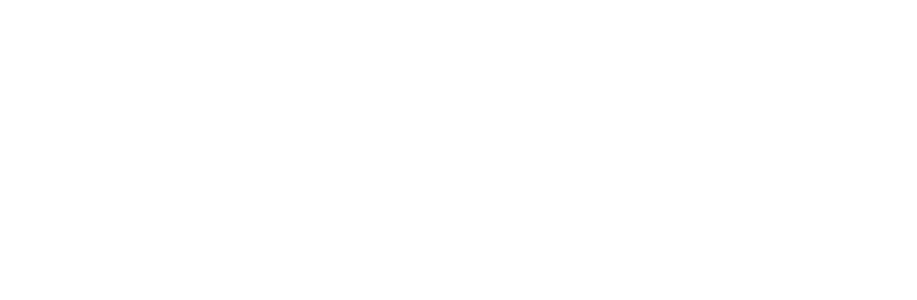
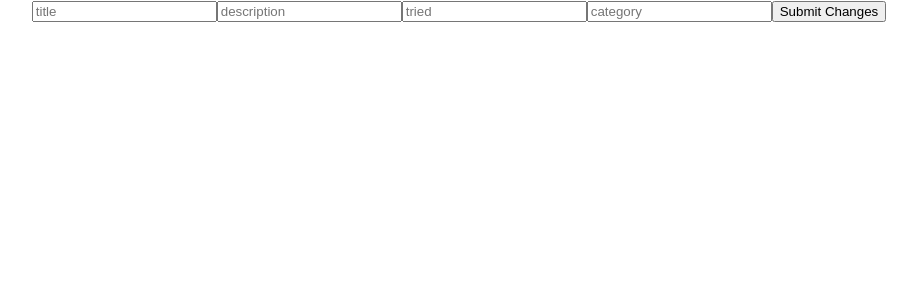
Before and after one commit to bw-devdesk-queue-1/frontend, a React (Create React App) app in the folder devdesk/: page /updateIssue/1 in a window 1280 px wide. Shown: the top 300 px of the page, without its empty margins (181-1098 px from the left). Built offline with nearby package versions, Linux system fonts and the light colour scheme; sample sign-in values are in the browser's storage.

Commit message:
Able to update issue

```diff
--- a/devdesk/src/App.js
+++ b/devdesk/src/App.js
@@ -8,6 +8,7 @@ import Login from "./Components/Login";
 import IssueList from "./Components/IssueList";
 import Registar from "./Components/Registar";
 import CreateIssue from "./Components/CreateIssue";
+import UpdateIssue from "./Components/UpdateIssue";
 
 function App(props) {
   return (
@@ -18,6 +19,7 @@ function App(props) {
           component={IssueList} />
         />
         <PrivateRoute path="/createIssue" component={CreateIssue} />
+        <PrivateRoute path="/updateIssue/:id" component={UpdateIssue} />
         <Route path="/registar" component={Registar} />
         <Route exact path="/" component={Login} />
       </Switch>
--- a/devdesk/src/Components/Issue.js
+++ b/devdesk/src/Components/Issue.js
@@ -8,8 +8,10 @@ import {
 } from "@material-ui/core";
 import { useParams } from "react-router-dom";
 import { Link as RouterLink } from "react-router-dom";
+import { deleteData } from "../actions"
+import { connect } from 'react-redux';
 
-export default function Issue(props) {
+function Issue(props) {
   const params = useParams();
   let issue = null;
   if (props.issues !== null) {
@@ -19,6 +21,11 @@ export default function Issue(props) {
     //
     // Or something like that.
     issue = props.issues.filter(x => x.ticket.id.toString() === params.id)[0];
+  }
+
+  const deleteIssue = (id) => {
+    props.deleteData(id)
+    props.history.push("/issues")
   }
 
   return (
@@ -49,17 +56,25 @@ export default function Issue(props) {
           <div>{issue.ticket.category}</div>
 
           <div>
-            <button>Edit</button>
-            <button onClick={() => props.deleteData(issue.ticket.id)}>
+            <RouterLink to={`/updateIssue/${issue.ticket.id}`}>Edit</RouterLink>
+            <button onClick={() => deleteIssue(issue.ticket.id)}>
               Delete
             </button>
           </div>
         </Card>
       ) : (
-        <Card>
-          <p>Loading...</p>
-        </Card>
-      )}
+          <Card>
+            <p>Loading...</p>
+          </Card>
+        )}
     </>
   );
 }
+
+const mapStateToProps = state => {
+  return {
+    issues: [...state.data]
+  }
+}
+
+export default connect(mapStateToProps, { deleteData })(Issue)
--- a/devdesk/src/Components/IssueCard.js
+++ b/devdesk/src/Components/IssueCard.js
@@ -5,10 +5,6 @@ import { deleteData } from "../actions";
 import { connect } from "react-redux";
 
 function IssueCard(props) {
-
-  const deleteIssue = (id) => {
-    props.deleteData(id)
-  }
 
 
   return (
@@ -24,9 +20,9 @@ function IssueCard(props) {
 }
 
 const mapStateToProps = state => {
-  return {
-    issues: [...state.data]
-  };
+  // return {
+  //   issues: [...state.data]
+  // };
 };
 
 export default connect(mapStateToProps, { deleteData })(IssueCard);
--- a/devdesk/src/Components/IssueList.js
+++ b/devdesk/src/Components/IssueList.js
@@ -95,8 +95,8 @@ function IssueList(props) {
                 </Grid>
               ))
             ) : (
-              <p>Loading...</p>
-            )}
+                <p>Loading...</p>
+              )}
           </Grid>
         </Route>
         <Route
--- /dev/null
+++ b/devdesk/src/Components/UpdateIssue.js
@@ -0,0 +1,59 @@
+import React, { useState } from 'react';
+import { connect } from 'react-redux';
+import { editData } from '../actions';
+
+
+const initialState = {
+    title: '',
+    description: '',
+    tried: '',
+    category: ''
+}
+
+const UpdateIssue = (props) => {
+    const { match } = props
+    const [edit, setEdit] = useState(initialState)
+
+    const handleChanges = e => {
+        setEdit({
+            ...edit,
+            [e.target.name]: e.target.value
+        })
+    }
+
+    console.log(edit)
+
+    const submitChanges = (id, edits) => {
+        props.editData(id, edits)
+        props.history.push(`/issues/${match.params.id}`)
+    }
+
+    console.log(match.params.id)
+    return (
+        <div>
+            <form>
+                <label htmlFor="title"></label>
+                <input type="text" name="title" placeholder="title" onChange={handleChanges} />
+
+                <label htmlFor="description"></label>
+                <input type="text" name="description" placeholder="description" onChange={handleChanges} />
+
+                <label htmlFor="tried"></label>
+                <input type="text" name="tried" placeholder="tried" onChange={handleChanges} />
+
+                <label htmlFor="category"></label>
+                <input type="text" name="category" placeholder="category" onChange={handleChanges} />
+                <button onClick={() => submitChanges(match.params.id, edit)}>Submit Changes</button>
+            </form>
+        </div>
+    )
+}
+
+const mapStateToProps = state => {
+    return {
+        issues: [state.data]
+    }
+}
+
+
+export default connect(mapStateToProps, { editData })(UpdateIssue);
--- a/devdesk/src/actions/index.js
+++ b/devdesk/src/actions/index.js
@@ -83,9 +83,9 @@ export const postData = (id, postTicket) => dispatch => {
         .catch(err => console.log("Error posting ticket", err))
 }
 
-export const editData = (id) => dispatch => {
+export const editData = (id, edits) => dispatch => {
     axiosWithAuth()
-        .put(`/api/tickets/${id}/students/`)
+        .put(`/api/tickets/${id}/students/`, edits)
         .then(res => {
             console.log(res)
             dispatch({
```
